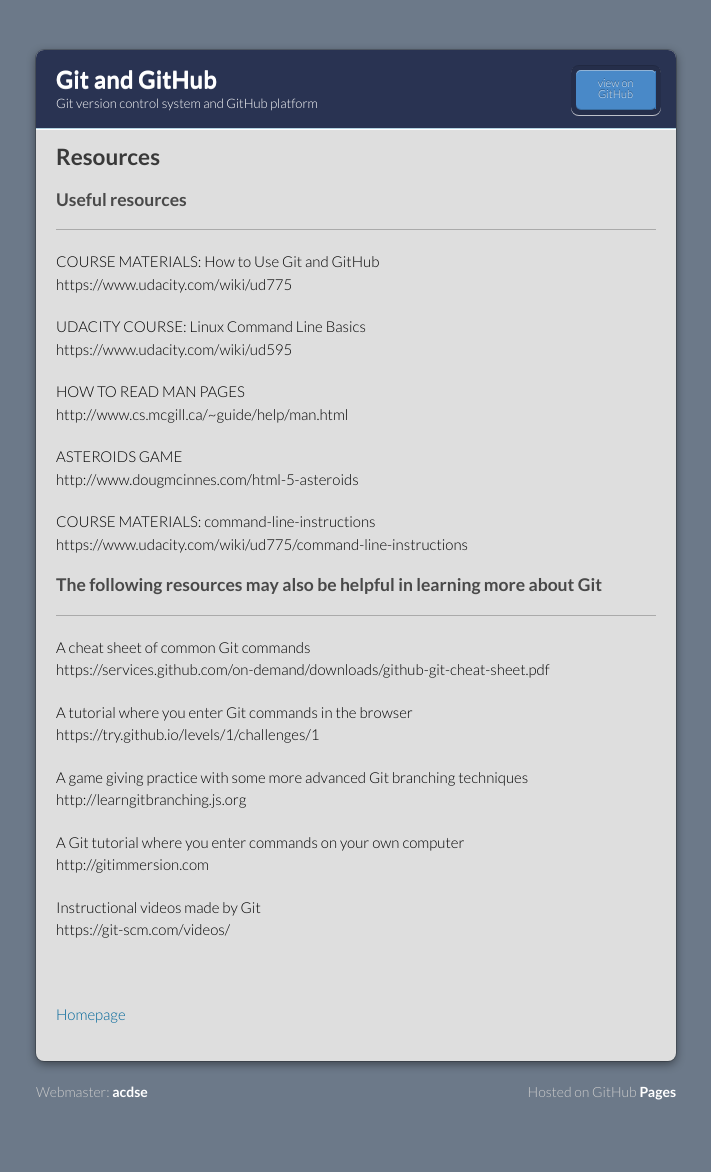
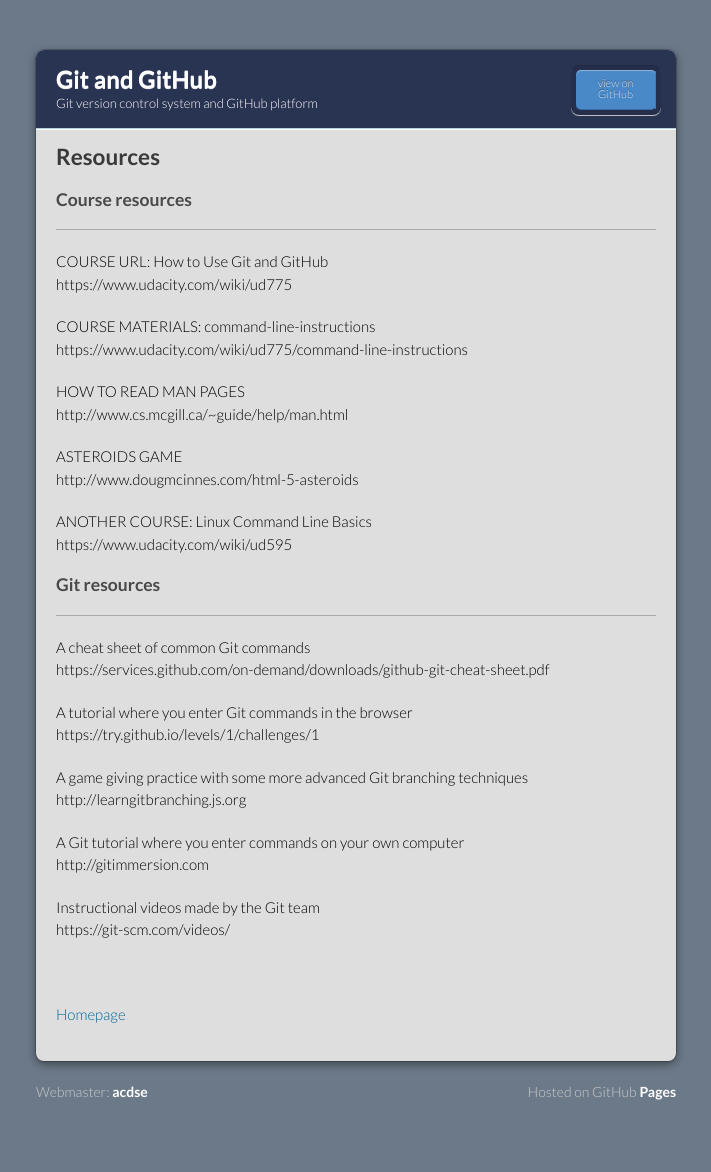
Before and after one commit to acdse/ud775, a Jekyll site: the page built from pages/resources.md, in a window 1280 px wide. Shown: the whole page, without its empty margins (284-995 px from the left). Built offline with Jekyll 4.4.1, drawn with Linux system fonts in a browser that asks for light colours; our own code applies the rules of GitHub Pages for plain Markdown files.

Commit message:
Update pages/resources.md

```diff
--- a/pages/resources.md
+++ b/pages/resources.md
@@ -4,14 +4,13 @@ layout: default
 
 ## Resources
 
-### Useful resources
+### Course resources
 ---
-
-COURSE MATERIALS: How to Use Git and GitHub <br />
+COURSE URL: How to Use Git and GitHub <br />
 https://www.udacity.com/wiki/ud775
 
-UDACITY COURSE: Linux Command Line Basics <br />
-https://www.udacity.com/wiki/ud595
+COURSE MATERIALS: command-line-instructions <br />
+https://www.udacity.com/wiki/ud775/command-line-instructions
 
 HOW TO READ MAN PAGES <br />
 http://www.cs.mcgill.ca/~guide/help/man.html
@@ -19,10 +18,10 @@ http://www.cs.mcgill.ca/~guide/help/man.html
 ASTEROIDS GAME <br />
 http://www.dougmcinnes.com/html-5-asteroids
 
-COURSE MATERIALS: command-line-instructions <br />
-https://www.udacity.com/wiki/ud775/command-line-instructions
+ANOTHER COURSE: Linux Command Line Basics <br />
+https://www.udacity.com/wiki/ud595
 
-### The following resources may also be helpful in learning more about Git
+### Git resources
 ---
 
 A cheat sheet of common Git commands <br />
@@ -37,7 +36,7 @@ http://learngitbranching.js.org
 A Git tutorial where you enter commands on your own computer <br />
 http://gitimmersion.com
 
-Instructional videos made by Git <br />
+Instructional videos made by the Git team <br />
 https://git-scm.com/videos/
 
 <br />
```
